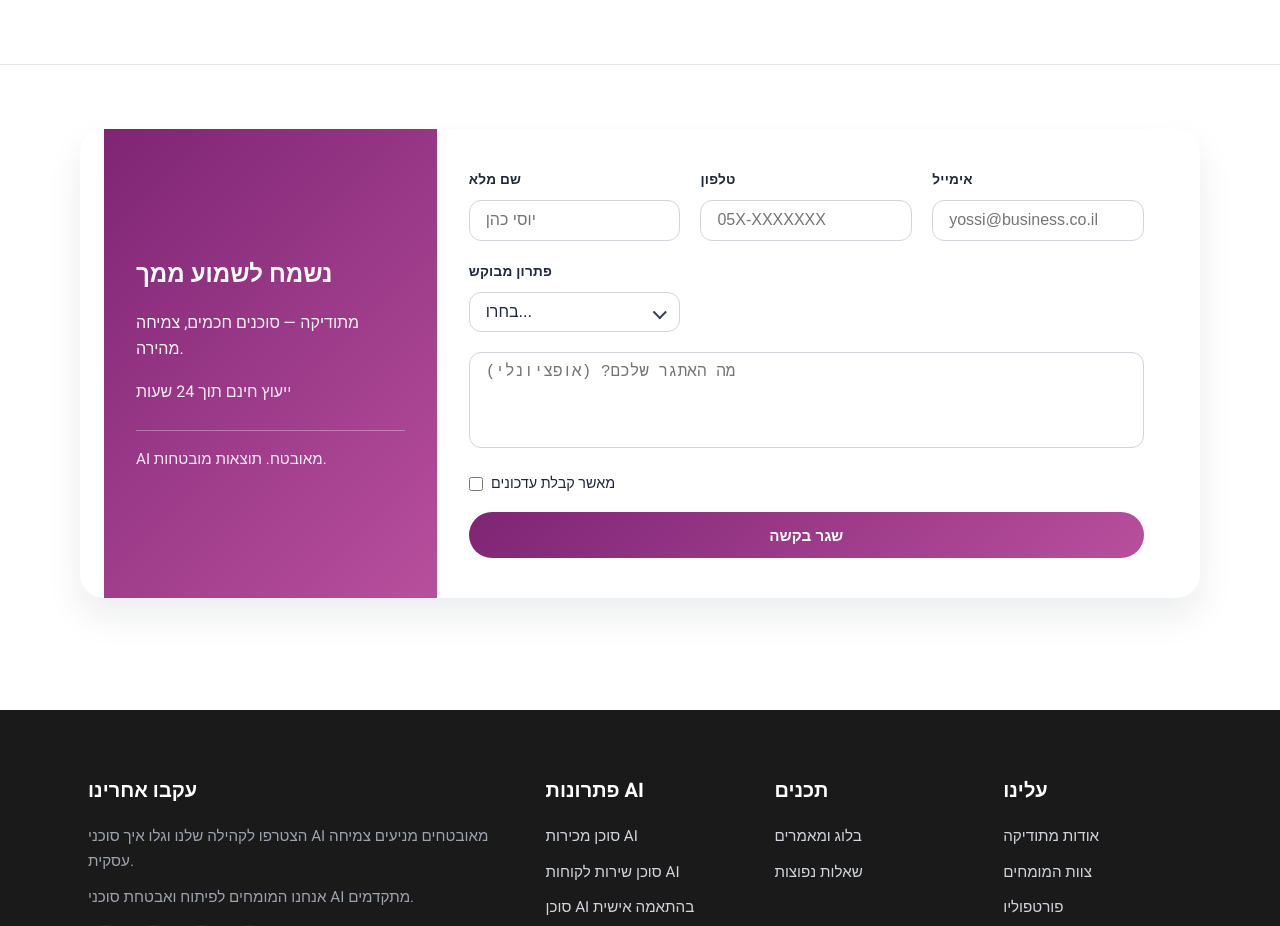
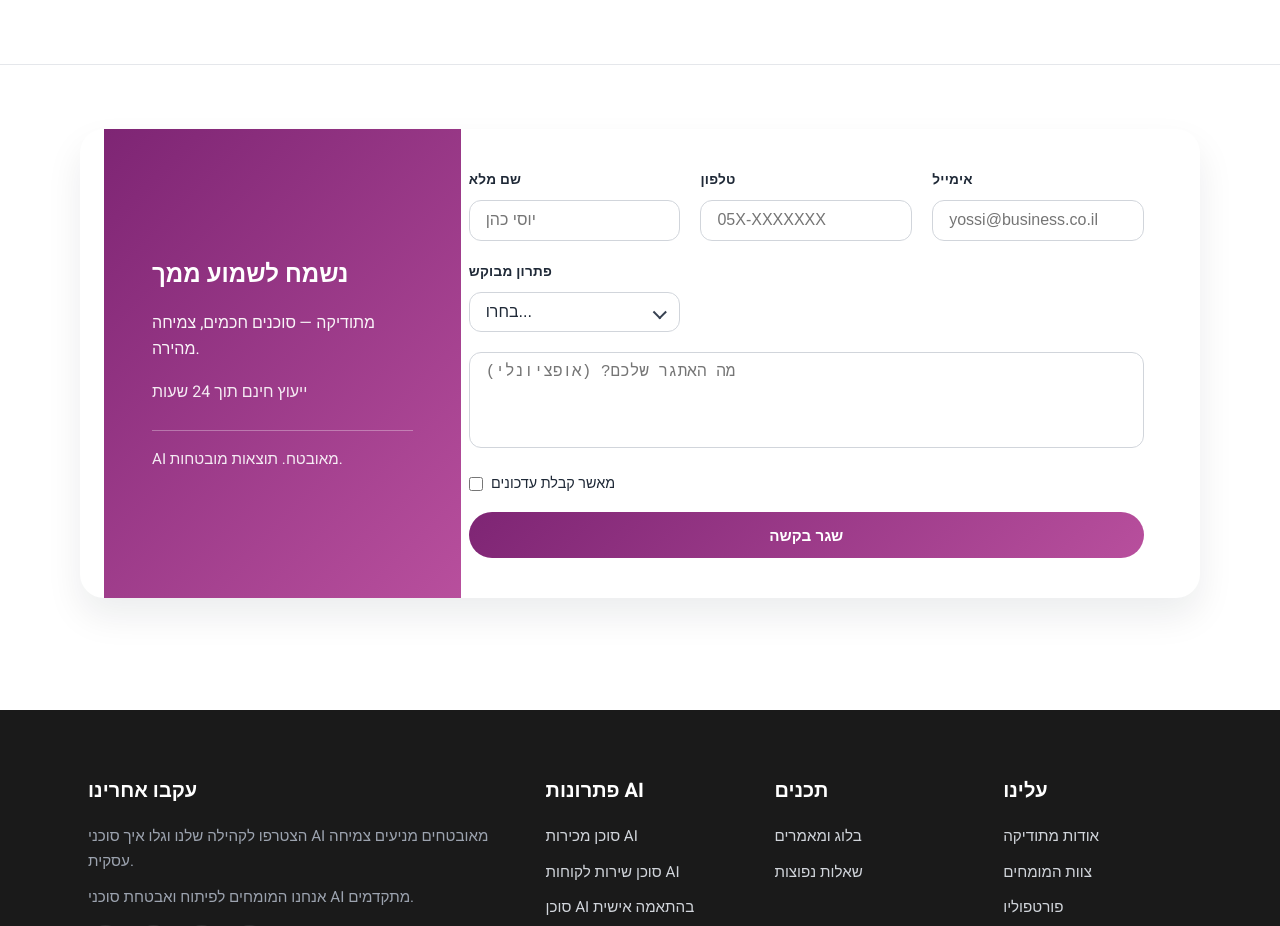
Before and after one commit to igalk1515/methodica_site_V2.0, a Next.js app: page /about in a window 1280 px wide. Shown: the part 2420-3346 px from the top of the page. Built offline with nearby package versions, Linux system fonts and the light colour scheme.

Commit message:
feat: adjust padding and margin for improved layout in contact section

```diff
--- a/components/HomeContent.module.css
+++ b/components/HomeContent.module.css
@@ -497,11 +497,12 @@
     var(--brand-purple3)
   );
   color: #ffffff;
-  padding: 2.5rem 2rem;
+  padding: 2.5rem 3rem;
   display: flex;
   flex-direction: column;
   gap: 1rem;
   justify-content: center;
+  margin-right: -24px;
 }
 
 .contactHeading {
```
